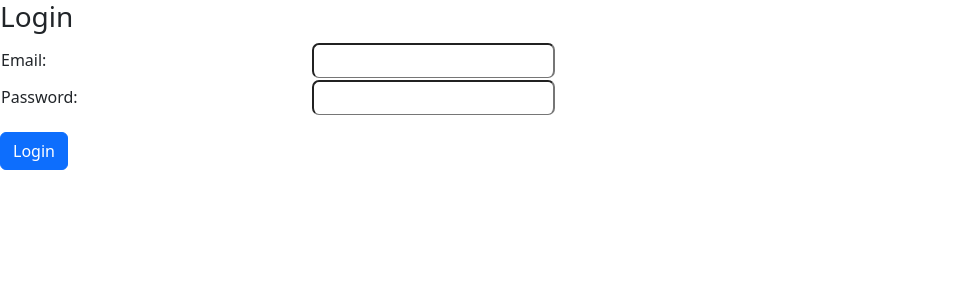
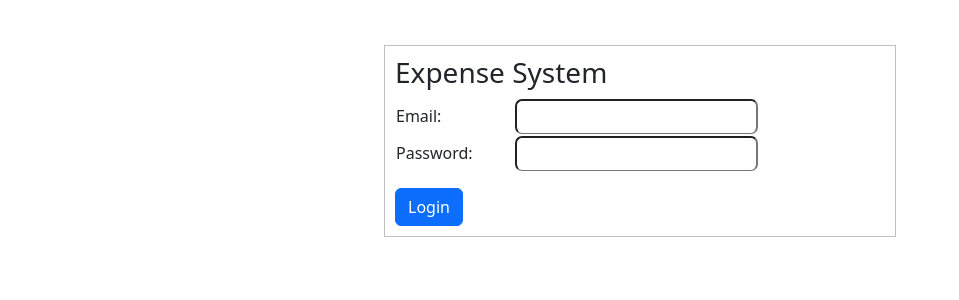
Before and after one commit to gpdoud/expense-angular, an Angular app: page /empl/login in a window 1280 px wide. Shown: the top 300 px of the page, without its empty margins (0-959 px from the left). Built offline with nearby package versions, Linux system fonts and the light colour scheme.

Commit message:
Completed Employee

```diff
--- a/src/app/app-routing.module.ts
+++ b/src/app/app-routing.module.ts
@@ -7,7 +7,7 @@ import { EmployeeListComponent } from './employee/employee-list/employee-list.co
 import { EmployeeLoginComponent } from './employee/employee-login/employee-login.component';
 
 const routes: Routes = [
-  { path: "", redirectTo: "empl/list", pathMatch: "full" },
+  { path: "", redirectTo: "empl/login", pathMatch: "full" },
   { path: "empl/list", component: EmployeeListComponent },
   { path: "empl/detail/:id", component: EmployeeDetailComponent },
   { path: "empl/create", component: EmployeeCreateComponent },
--- a/src/app/employee/employee-login/employee-login.component.css
+++ b/src/app/employee/employee-login/employee-login.component.css
@@ -0,0 +1,6 @@
+form {
+    width: 40%;
+    margin: 45px auto;
+    padding: 10px;
+    border: 1px solid silver;
+}
--- a/src/app/employee/employee-login/employee-login.component.html
+++ b/src/app/employee/employee-login/employee-login.component.html
@@ -1,18 +1,19 @@
-<h3>Login</h3>
-
+<form>
+    <h3>Expense System</h3>
     <table class="table table-sm">
         <tr>
             <td>Email:</td>
-        <td><input [(ngModel)]="email"></td>
+            <td><input [(ngModel)]="email" name="email"></td>
         </tr>
         <tr>
             <td>Password:</td>
-        <td><input [(ngModel)]="password" type="password"></td>
+            <td><input [(ngModel)]="password" type="password" name="password"></td>
         </tr>
     </table>
     <div>
         <button (click)="login()" class="btn btn-primary">Login</button>
+        <span *ngIf="message" class="text-danger fw-bold">
+           {{ message }}
+        </span>
     </div>
-<div class="text-danger fw-bold">
-{{ message }}
-</div>
+</form>
--- a/src/app/employee/employee-login/employee-login.component.ts
+++ b/src/app/employee/employee-login/employee-login.component.ts
@@ -20,14 +20,18 @@ export class EmployeeLoginComponent implements OnInit {
   ) { }
 
   login(): void {
+    this.message = "";
     this.emplsvc.login(this.email, this.password).subscribe({
       next: (res) => {
         console.debug("Employee", res);
         this.router.navigateByUrl("/empl/list");
       },
       error: (err) => {
-        console.error(err);
-        this.message = "Email and password is invalid!";
+        if(err.status == 404) {
+          this.message = "Email and password is invalid!";
+        } else {
+          console.error(err);
+        }
       }
     });
   }
```
Also changed, not shown: 1 other file (tests, documents, lock files or other folders). Lines whose indentation alone changed are shown as unchanged.
